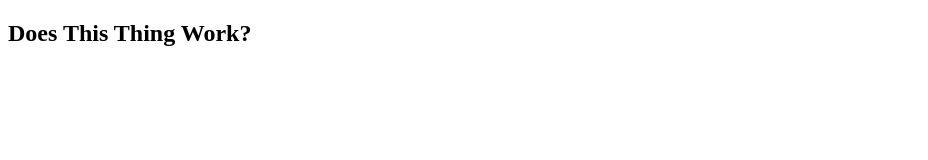
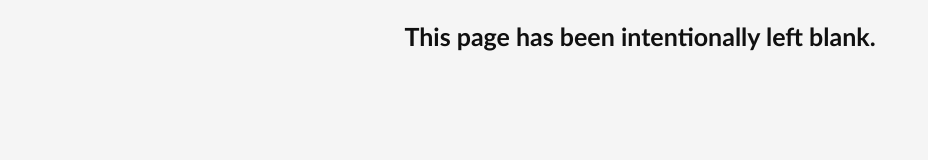
Before and after one commit to callummansfield/callummansfield.github.io, a plain HTML site: page index.html in a window 1280 px wide. Shown: the whole page, without its empty margins (0-928 px from the left). Drawn offline with Linux system fonts and the light colour scheme.

Commit message:
Updating everything

```diff
--- a/index.html
+++ b/index.html
@@ -2,12 +2,38 @@
 
 <html>
     <head>
-        <title>Does This Thing Work?</title>
+        <title>Blank Page</title>
+
+        <style>
+            body {
+                background-color: whitesmoke;
+                color: rgb(16, 16, 16);
+                font-family: 'Gill Sans MT', Calibri, 'Trebuchet MS', sans-serif;
+            }
+
+            .container {
+                display: block;
+                height: 100vh;
+                position: relative;
+                margin: auto;
+            }
+
+            .center {
+                text-align: center;
+                }
+
+            .header {
+                font-size: 25px;
+                text-align: center;
+            }
+
+
+        </style>
     </head>
     <body>
-
-        <h2 class="header">Does This Thing Work?</h2>
-
+        <div class="container">
+            <h2 class="header">This page has been intentionally left blank.</h2>
+        </div>
     </body>
 
 </html>
```
